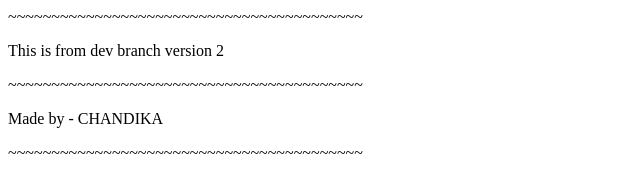
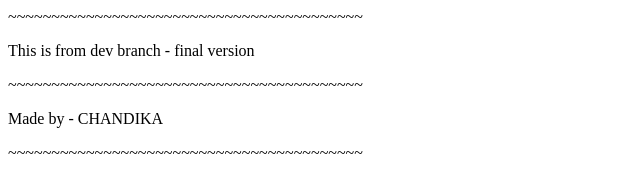
Before and after one commit to chandika-s/Jenkins-Github-Docker-Integration, a plain HTML site: page index.html in a window 1280 px wide. Shown: the full height of the page, 0-640 px from the left. Drawn offline with Linux system fonts and the light colour scheme.

Commit message:
final created

```diff
--- a/index.html
+++ b/index.html
@@ -3,7 +3,7 @@
   <body>
 
 <p>~~~~~~~~~~~~~~~~~~~~~~~~~~~~~~~~~~~~~~~~~
-<p>This is from dev branch version 2
+<p>This is from dev branch - final version
 <p>~~~~~~~~~~~~~~~~~~~~~~~~~~~~~~~~~~~~~~~~~
 <p>Made by - CHANDIKA
 <p>~~~~~~~~~~~~~~~~~~~~~~~~~~~~~~~~~~~~~~~~~
```
